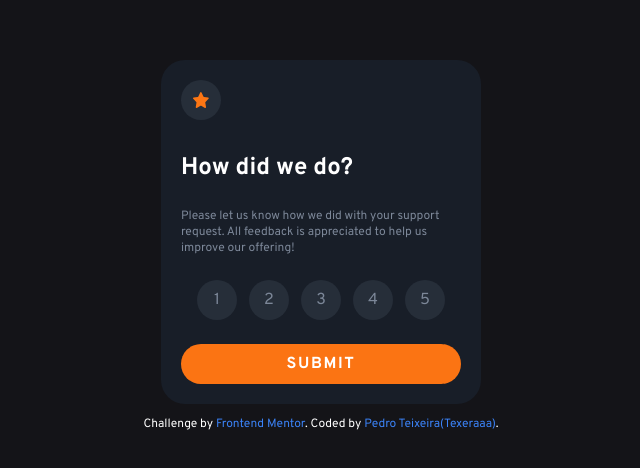
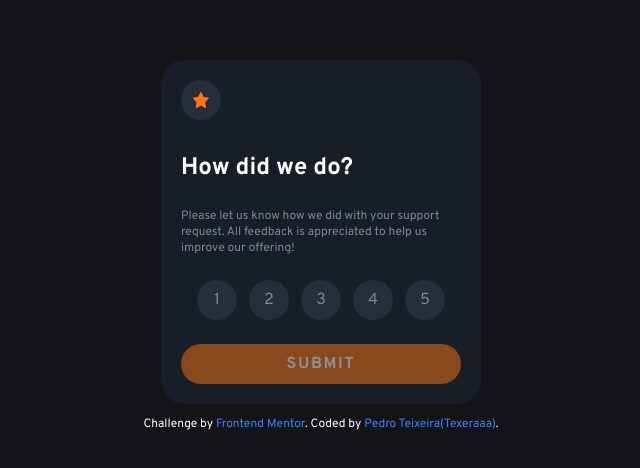
Before and after one commit to Texeraaa/rating-component, a website: page index.html in a window 1280 px wide. Shown: the part 154-622 px from the top of the page, without its empty margins (319-959 px from the left). Drawn offline with nearby package versions, Linux system fonts and the light colour scheme.

Commit message:
disabled button without selected

```diff
--- a/index.html
+++ b/index.html
@@ -47,7 +47,10 @@ bg-dark-blue
       </div>
 
 
-      <button class="bg-orange rounded-3xl text-white tracking-widest font-bold py-3 hover:bg-white hover:text-orange" id="send">SUBMIT</button>
+      <button class="bg-orange text-white tracking-widest rounded-3xl font-bold py-3
+      enabled:hover:bg-white enabled:hover:text-orange
+      transition-opacity
+      disabled:opacity-50 disabled:cursor-not-allowed" disabled id="send">SUBMIT</button>
     </div>
 
 
--- a/script.js
+++ b/script.js
@@ -10,6 +10,7 @@ arrayButton.forEach((item,index) => {
         let rating = 0
         rating = index + 1
 
+        send.removeAttribute('disabled')
         arrayButton.forEach((i) => {
             if(i != this){
                 i.classList.remove('bg-medium-gray')
```
Also changed, not shown: dist/output.css.
